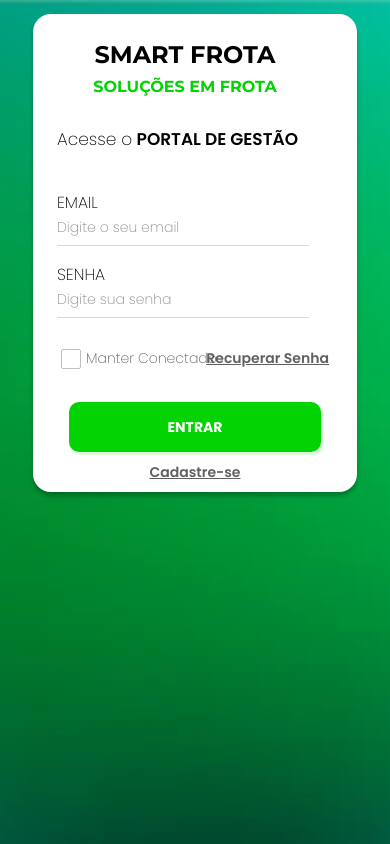
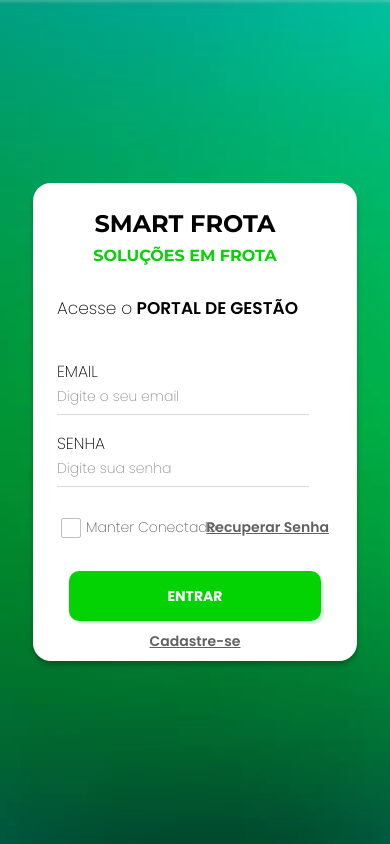
Before and after one commit to athirson55/SMART-FROTA, a React (Vite) app: page /#/login in a window 390 px wide. Built offline with nearby package versions, Linux system fonts and the light colour scheme; no server answers.

Commit message:
Corrigir centralização do card em todos os breakpoints mobile

```diff
--- a/src/styles/login.css
+++ b/src/styles/login.css
@@ -640,12 +640,15 @@
 /* md */
 @media (max-width: 768px) {
   .tela-de-login .lado-esquerdo {
-    align-items: flex-start;
+    align-items: center;
+    justify-content: center;
     padding: 20px 10px;
   }
 
   .tela-de-login .login {
     width: min(360px, calc(100vw - 20px));
+    margin-left: auto;
+    margin-right: auto;
   }
 
   .tela-de-login .auth-card-medium {
@@ -659,9 +662,16 @@
 
 /* sm */
 @media (max-width: 640px) {
+  .tela-de-login .lado-esquerdo {
+    align-items: center;
+    justify-content: center;
+  }
+
   .tela-de-login .login {
     width: min(344px, calc(100vw - 18px));
     height: 490px;
+    margin-left: auto;
+    margin-right: auto;
   }
 
   .tela-de-login .background-login {
@@ -751,7 +761,8 @@
   }
 
   .tela-de-login .auth-submit {
-    height: 46px;
+    height: 48px;
+    min-height: 48px;
     font-size: 18px;
   }
 }
@@ -759,12 +770,16 @@
 /* xs */
 @media (max-width: 475px) {
   .tela-de-login .lado-esquerdo {
+    align-items: center;
+    justify-content: center;
     padding: 14px 8px;
   }
 
   .tela-de-login .login {
     width: min(324px, calc(100vw - 16px));
     height: 478px;
+    margin-left: auto;
+    margin-right: auto;
   }
 
   .tela-de-login .background-login {
@@ -836,8 +851,16 @@
 
 /* xxs - Extra small devices (< 375px) */
 @media (max-width: 374px) {
+  .tela-de-login .lado-esquerdo {
+    align-items: center;
+    justify-content: center;
+    padding: 12px 6px;
+  }
+
   .tela-de-login .login {
     width: min(304px, calc(100vw - 12px));
+    margin-left: auto;
+    margin-right: auto;
   }
 
   .tela-de-login .smart-frota-SOLU-ES {
```
